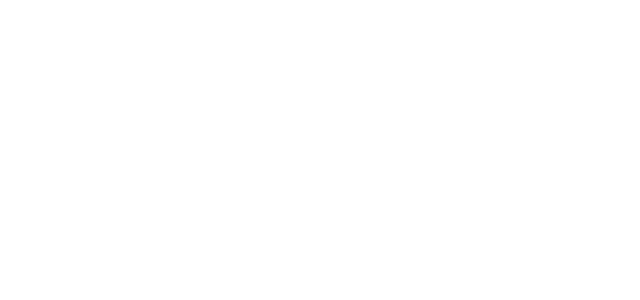
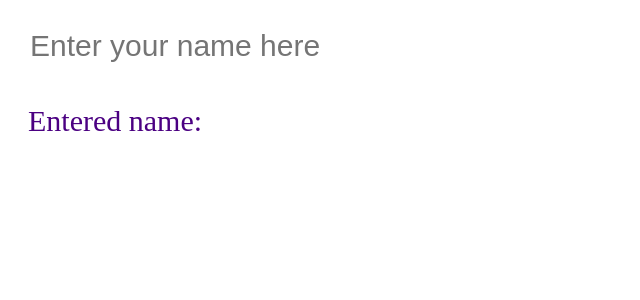
Before and after one commit to NaveenManjappa/angular-playground, an Angular app in the folder reactive-forms-app/: page / in a window 1280 px wide. Shown: the top 300 px of the page, without its empty margins (0-640 px from the left). Built offline with nearby package versions, Linux system fonts and the light colour scheme.

Commit message:
reactive-forms-app Define and read form control value

```diff
--- a/reactive-forms-app/src/app/app.component.html
+++ b/reactive-forms-app/src/app/app.component.html
@@ -0,0 +1 @@
+<app-name-editor></app-name-editor>
--- a/reactive-forms-app/src/app/app.component.ts
+++ b/reactive-forms-app/src/app/app.component.ts
@@ -1,10 +1,11 @@
 import { Component } from '@angular/core';
 import { RouterOutlet } from '@angular/router';
+import { NameEditorComponent } from './name-editor/name-editor.component';
 
 @Component({
   selector: 'app-root',
   standalone: true,
-  imports: [RouterOutlet],
+  imports: [RouterOutlet,NameEditorComponent],
   templateUrl: './app.component.html',
   styleUrl: './app.component.css'
 })
--- /dev/null
+++ b/reactive-forms-app/src/app/name-editor/name-editor.component.css
@@ -0,0 +1,18 @@
+.name-prompt {
+  padding: 20px;
+
+}
+
+.name-prompt input {
+  width: 25%;
+  background-color: white;
+  border: none;
+  font-size: 30px;
+
+}
+
+.entered-name {
+  color:indigo;
+  padding: 20px;
+  font-size: 30px;
+}
--- /dev/null
+++ b/reactive-forms-app/src/app/name-editor/name-editor.component.html
@@ -0,0 +1,10 @@
+<div class="name-prompt">
+
+  <input type="text" [formControl]="name" placeholder="Enter your name here">
+</div>
+<div class="entered-name">
+  <label for="">Entered name:</label>
+  <label for="EnteredName">{{ name.value }}</label>
+</div>
+<div class="entered-name">{{name.value}}</div>
+<div class="entered-name">{{ name.valueChanges | async }}</div>
--- /dev/null
+++ b/reactive-forms-app/src/app/name-editor/name-editor.component.ts
@@ -0,0 +1,20 @@
+import { CommonModule } from '@angular/common';
+import { Component, OnInit } from '@angular/core';
+import { FormControl, ReactiveFormsModule } from '@angular/forms';
+
+@Component({
+  selector: 'app-name-editor',
+  standalone: true,
+  imports: [ReactiveFormsModule,CommonModule],
+  templateUrl: './name-editor.component.html',
+  styleUrl: './name-editor.component.css'
+})
+export class NameEditorComponent implements OnInit {
+  name: FormControl = new FormControl('');
+
+  ngOnInit() {
+    this.name.valueChanges.subscribe(res =>{
+      console.log(res);
+    })
+  }
+}
```
Also changed, not shown: 2 other files (tests, documents, lock files or other folders).
